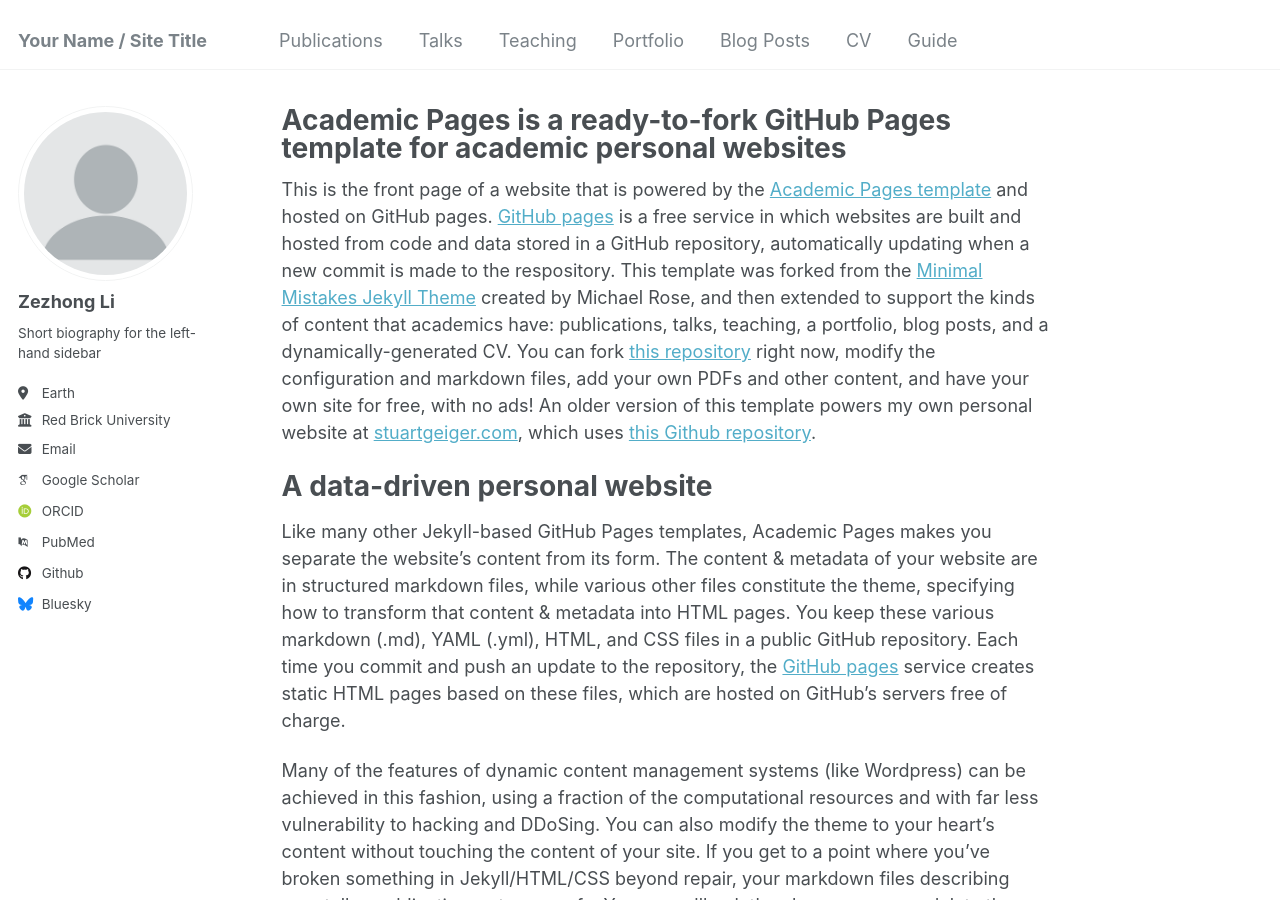
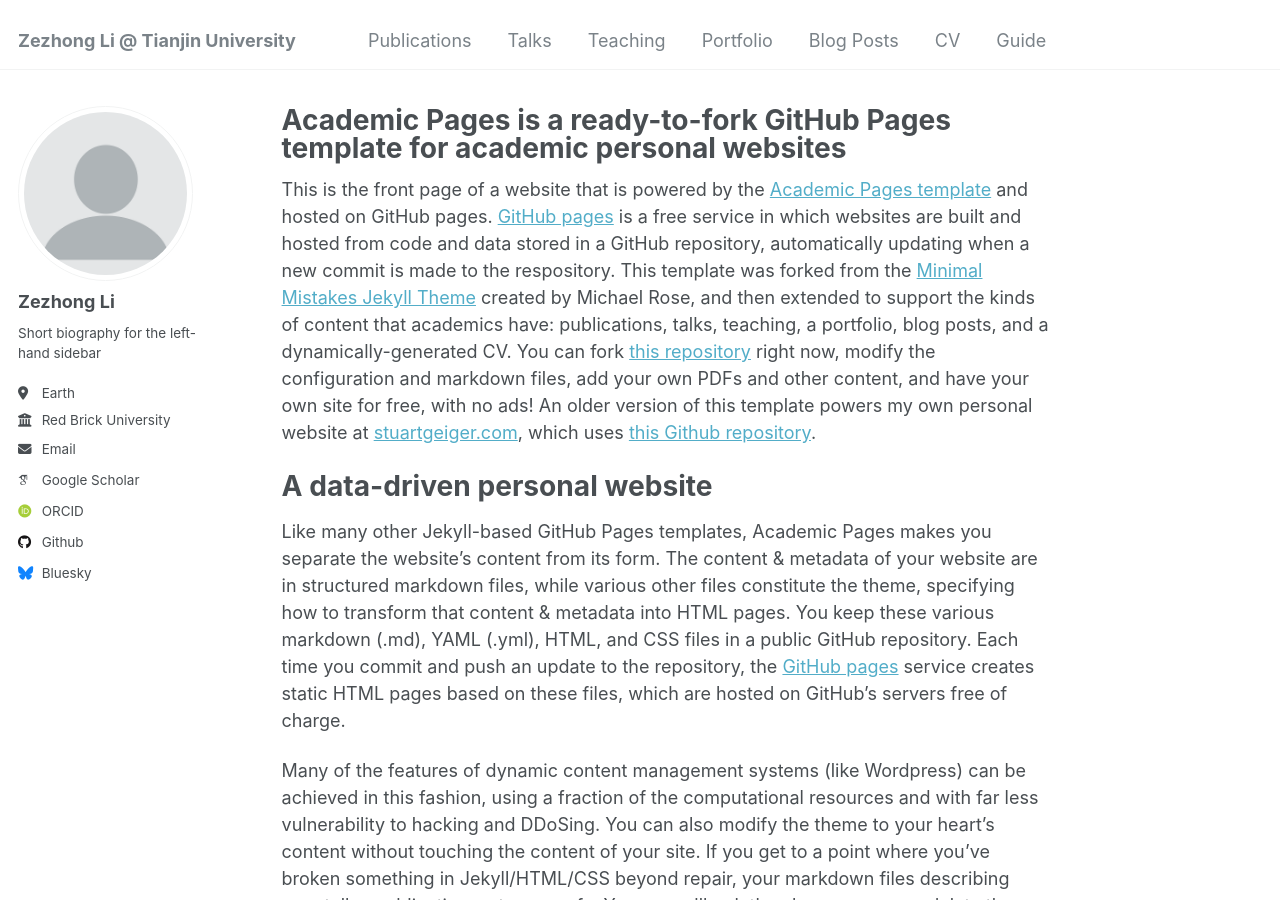
Before and after one commit to lzz19980125/lzz19980125.github.io, a Jekyll site: the page built from _pages/about.md, in a window 1280 px wide and 900 px high. Built offline with Jekyll 4.4.1, drawn with Linux system fonts in a browser that asks for light colours; some web fonts are replaced; some of the changed lines change nothing that is shown.

Commit message:
Update _config.yml

```diff
--- a/_config.yml
+++ b/_config.yml
@@ -8,7 +8,7 @@
 
 # Basic Site Settings
 locale                   : "en-US"
-title                    : "Your Name / Site Title"
+title                    : "Zezhong Li @ Tianjin University"
 title_separator          : "-"
 name                     : &name "Your Name"
 description              : &description "personal description"
@@ -32,11 +32,11 @@
 
   # Academic websites
   arxiv            : # URL - Update with the correct link to your profile
-  googlescholar    : "https://scholar.google.com/citations?user=PS_CX0AAAAAJ"
+  googlescholar    : "https://scholar.google.com/citations?user=bYMyBLQAAAAJ&hl=zh-CN"
   impactstory      : # URL
-  orcid            : "http://orcid.org/yourorcidurl"
+  orcid            : "https://orcid.org/my-orcid?orcid=0009-0009-7867-1019"
   semantic         : # URL
-  pubmed           : "https://www.ncbi.nlm.nih.gov/pubmed/?term=john+snow"
+  pubmed           : # URL
   researchgate     : # URL
 
   # Repositories and software development
```
